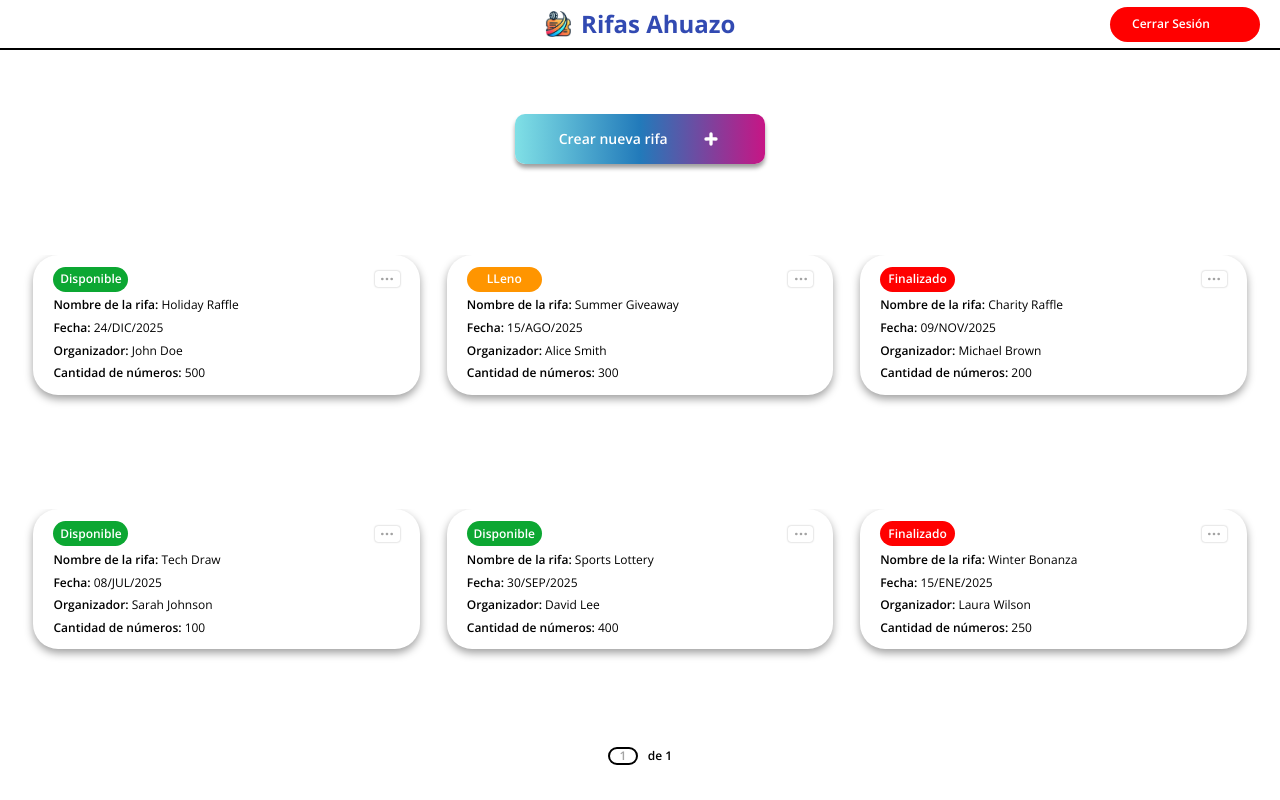
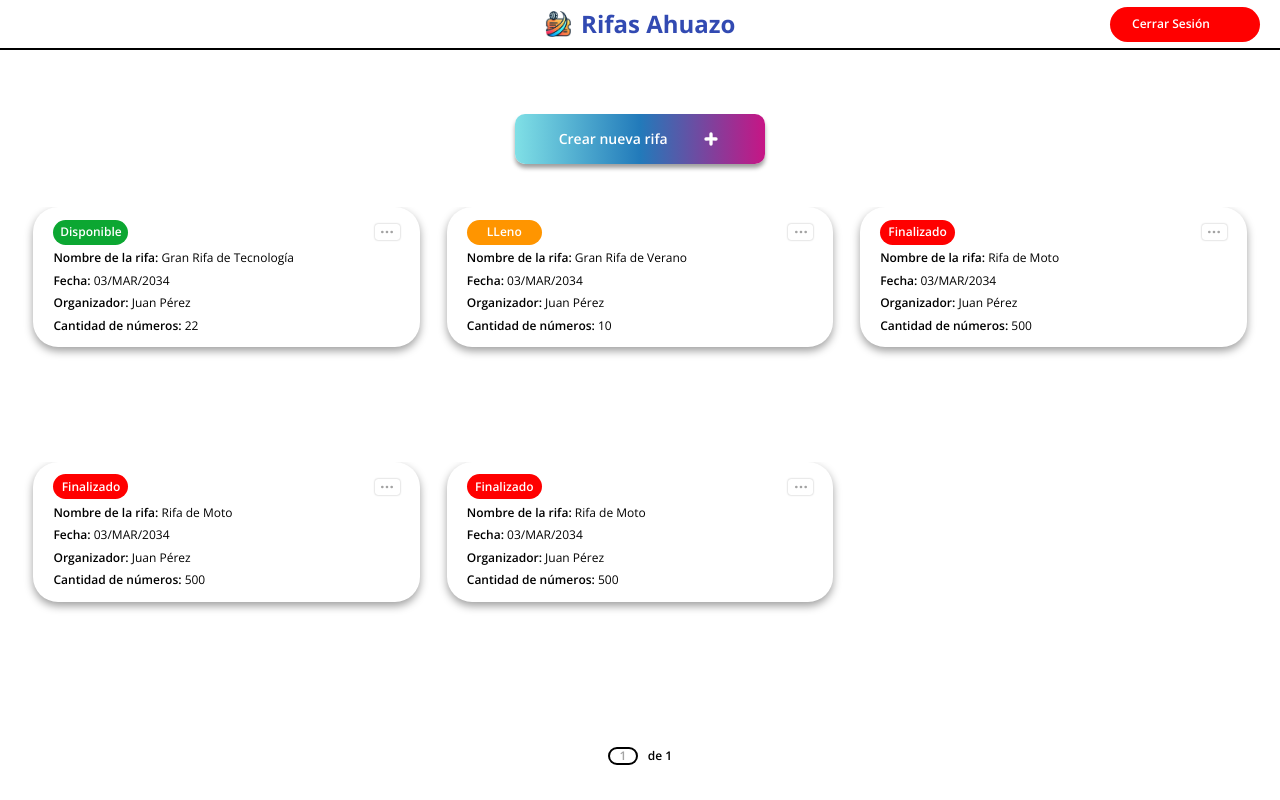
Before and after one commit to EL4toCAARMINE/RifasFront, a React (Vite) app: page /dashAdmin in a window 1280 px wide. Built offline with nearby package versions, Linux system fonts and the light colour scheme.

Commit message:
Ajustes antes de conectar con apis

```diff
--- a/src/components/admin/raffles.jsx
+++ b/src/components/admin/raffles.jsx
@@ -4,7 +4,7 @@ import { unixToStringYMD } from '../../utils/DateUnixFunctions';
 
 export default function Raffles({data}){
     const navigate = useNavigate();
-    const { id, raffleName, status, date, organizerName, numberOfTickets } = data;
+    const { id, raffleName, date, organizerName, numberOfTickets, winner, soldTickets} = data;
 
     const [statustext, setStatusText] = useState({
         text: "Status",
@@ -13,19 +13,16 @@ export default function Raffles({data}){
     const [optionsVisible, setOptionsVisible] = useState(false);
 
     useEffect(()=>{
-        switch (status) {
-            case 1:
-                setStatusText({text: "LLeno", color: "#ff9500"});
-                break;
-            case 2:
-                setStatusText({text: "Finalizado", color: "#ff0000"});
-                break;
-            case 3:
-                setStatusText({text: "Disponible", color: "#0CA732"});
-                break;
-            default:
-                setStatusText({text: "Status", color: "#A3A3A3"});
-                break;
+        if(winner){
+            setStatusText({text: "Finalizado", color: "#ff0000"});
+        }
+
+        if(soldTickets >= numberOfTickets && !winner){
+            setStatusText({text: "LLeno", color: "#ff9500"});
+        }
+
+        if(!winner && numberOfTickets > soldTickets){
+            setStatusText({text: "Disponible", color: "#0CA732"});
         }
     },[]);
 
--- a/src/screens/admin/AdminRaffle.jsx
+++ b/src/screens/admin/AdminRaffle.jsx
@@ -153,7 +153,7 @@ export default function AdminRaffle(){
         setDataRaffle({
             id: 6,
             raffleName: "Rifa de pantalla",
-            raffleLink: "https://www.rifasahuazo.com/rifa",
+            raffleLink: "https://www.rifasahuazo.com/raffleInstructions/6",
             canalW: "https://www.whatsapp.com/channel/canalrifa",
             date: 1738360000,
             raffled: false
--- a/src/screens/admin/DashAdmin.jsx
+++ b/src/screens/admin/DashAdmin.jsx
@@ -6,59 +6,56 @@ import Raffles from '../../components/admin/raffles';
 import Loader from '../../components/generals/Loader';
 import Pagination from "../../components/generals/pagination";
 
-export default function DashAdmin(){
+export default function DashAdmin() {
     const navigation = useNavigate();
 
     const [loaderIsVisible, setLoaderIsVisible] = useState(false);
 
     const [raffles, setRaffles] = useState([
         {
-          id: 1,
-          raffleName: "Holiday Raffle",
-          status: 3, // 1: "full", 2: "finished", 3: "available"
-          date: 1766601600, // UNIX
-          organizerName: "John Doe",
-          numberOfTickets: 500,
+            "id": 1,
+            "raffleName": "Gran Rifa de Tecnología",
+            "organizerName": "Juan Pérez",
+            "date": 2025033023,
+            "numberOfTickets": 22,
+            "winner": false,
+            "soldTickets": 21
         },
         {
-          id: 2,
-          raffleName: "Summer Giveaway",
-          status: 1, // 1: "full"
-          date: 1755273600, // UNIX
-          organizerName: "Alice Smith",
-          numberOfTickets: 300,
+            "id": 2,
+            "raffleName": "Gran Rifa de Verano",
+            "organizerName": "Juan Pérez",
+            "date": 2025033023,
+            "numberOfTickets": 10,
+            "winner": false,
+            "soldTickets": 10
         },
         {
-          id: 3,
-          raffleName: "Charity Raffle",
-          status: 2, // 2: "finished"
-          date: 1762723200, // UNIX
-          organizerName: "Michael Brown",
-          numberOfTickets: 200,
+            "id": 3,
+            "raffleName": "Rifa de Moto",
+            "organizerName": "Juan Pérez",
+            "date": 2025033023,
+            "numberOfTickets": 500,
+            "winner": true,
+            "soldTickets": 1
         },
         {
-          id: 4,
-          raffleName: "Tech Draw",
-          status: 3, // 3: "available"
-          date: 1751990400, // UNIX
-          organizerName: "Sarah Johnson",
-          numberOfTickets: 100,
+            "id": 3,
+            "raffleName": "Rifa de Moto",
+            "organizerName": "Juan Pérez",
+            "date": 2025033023,
+            "numberOfTickets": 500,
+            "winner": true,
+            "soldTickets": 1
         },
         {
-          id: 5,
-          raffleName: "Sports Lottery",
-          status: 3, // 3: "available"
-          date: 1759219200, // UNIX
-          organizerName: "David Lee",
-          numberOfTickets: 400,
-        },
-        {
-          id: 6,
-          raffleName: "Winter Bonanza",
-          status: 2, // 2: "finished"
-          date: 1736899200, // UNIX
-          organizerName: "Laura Wilson",
-          numberOfTickets: 250,
+            "id": 3,
+            "raffleName": "Rifa de Moto",
+            "organizerName": "Juan Pérez",
+            "date": 2025033023,
+            "numberOfTickets": 500,
+            "winner": true,
+            "soldTickets": 1
         }
     ]);
 
@@ -92,21 +89,21 @@ export default function DashAdmin(){
                     colorBg={"#FF0000"}
                     colorBgH={"#dc2626"}
                     txt={"Cerrar Sesión"}
-                    action={()=>logOut()}
-                    styles={{justifyContent: "space-evenly", borderRadius: 25, position: "absolute", right: 20, width: 150, height: 35}}
+                    action={() => logOut()}
+                    styles={{ justifyContent: "space-evenly", borderRadius: 25, position: "absolute", right: 20, width: 150, height: 35 }}
                 >
-                    <svg xmlns="http://www.w3.org/2000/svg" width="1.6rem" height="1.6rem" viewBox="0 0 24 24"><g fill="none" stroke="#ffffff" strokeLinecap="round" strokeLinejoin="round" strokeWidth="2"><path strokeDasharray="36" strokeDashoffset="36" d="M12 4h-7c-0.55 0 -1 0.45 -1 1v14c0 0.55 0.45 1 1 1h7"><animate fill="freeze" attributeName="stroke-dashoffset" dur="0.5s" values="36;0"/></path><path strokeDasharray="14" strokeDashoffset="14" d="M9 12h11.5"><animate fill="freeze" attributeName="stroke-dashoffset" begin="0.6s" dur="0.2s" values="14;0"/></path><path strokeDasharray="6" strokeDashoffset="6" d="M20.5 12l-3.5 -3.5M20.5 12l-3.5 3.5"><animate fill="freeze" attributeName="stroke-dashoffset" begin="0.8s" dur="0.2s" values="6;0"/></path></g></svg>
+                    <svg xmlns="http://www.w3.org/2000/svg" width="1.6rem" height="1.6rem" viewBox="0 0 24 24"><g fill="none" stroke="#ffffff" strokeLinecap="round" strokeLinejoin="round" strokeWidth="2"><path strokeDasharray="36" strokeDashoffset="36" d="M12 4h-7c-0.55 0 -1 0.45 -1 1v14c0 0.55 0.45 1 1 1h7"><animate fill="freeze" attributeName="stroke-dashoffset" dur="0.5s" values="36;0" /></path><path strokeDasharray="14" strokeDashoffset="14" d="M9 12h11.5"><animate fill="freeze" attributeName="stroke-dashoffset" begin="0.6s" dur="0.2s" values="14;0" /></path><path strokeDasharray="6" strokeDashoffset="6" d="M20.5 12l-3.5 -3.5M20.5 12l-3.5 3.5"><animate fill="freeze" attributeName="stroke-dashoffset" begin="0.8s" dur="0.2s" values="6;0" /></path></g></svg>
                 </Btn>
             </HeaderAdmin>
 
-            <div style={{height:50}}></div>
+            <div style={{ height: 50 }}></div>
 
             <main>
                 <div className="topR">
                     <Btn
                         reverse={true}
                         size={"1.4rem"}
-                        action={()=>goToCreate()}
+                        action={() => goToCreate()}
                         styles={{
                             justifyContent: "space-evenly",
                             width: 250,
@@ -117,7 +114,7 @@ export default function DashAdmin(){
                         colorBg={"linear-gradient(90deg, #80E0E6 0%, #227ABA 50%, #C71585 100%)"}
                         colorBgH={"linear-gradient(90deg, #C71585 0%, #227ABA 50%, #80E0E6 100%)"}
                     >
-                        <svg xmlns="http://www.w3.org/2000/svg" width="2rem" height="2rem" viewBox="0 0 24 24"><path fill="#ffffff" d="M18 10h-4V6a2 2 0 0 0-4 0l.071 4H6a2 2 0 0 0 0 4l4.071-.071L10 18a2 2 0 0 0 4 0v-4.071L18 14a2 2 0 0 0 0-4"/></svg>
+                        <svg xmlns="http://www.w3.org/2000/svg" width="2rem" height="2rem" viewBox="0 0 24 24"><path fill="#ffffff" d="M18 10h-4V6a2 2 0 0 0-4 0l.071 4H6a2 2 0 0 0 0 4l4.071-.071L10 18a2 2 0 0 0 4 0v-4.071L18 14a2 2 0 0 0 0-4" /></svg>
                     </Btn>
                 </div>
                 {raffles ?
@@ -126,20 +123,20 @@ export default function DashAdmin(){
                             return <Raffles key={index} data={raffle} />
                         })}
                     </div>
-                :
+                    :
                     <div className="midRN">
-                        <svg xmlns="http://www.w3.org/2000/svg" width="16rem" height="16rem" viewBox="0 0 24 24"><g fill="none" stroke="#A3a3a3" stroke-width="1.5"><circle cx="12" cy="12" r="2"/><path stroke-linecap="round" d="M12 10c5 0 4.6 12-3 12"/><path stroke-linecap="round" d="M12.312 14c-5 0-4.6-12 3-12"/><path stroke-linecap="round" d="M10 12.312c0-2.78 3.707-3.89 7-3.024m5 6.024c0-1.97-.806-3.456-2-4.49M14 12c0 2.779-3.707 3.89-7 3.024M2 9c0 1.68.586 3.008 1.5 4.004"/></g></svg>
+                        <svg xmlns="http://www.w3.org/2000/svg" width="16rem" height="16rem" viewBox="0 0 24 24"><g fill="none" stroke="#A3a3a3" stroke-width="1.5"><circle cx="12" cy="12" r="2" /><path stroke-linecap="round" d="M12 10c5 0 4.6 12-3 12" /><path stroke-linecap="round" d="M12.312 14c-5 0-4.6-12 3-12" /><path stroke-linecap="round" d="M10 12.312c0-2.78 3.707-3.89 7-3.024m5 6.024c0-1.97-.806-3.456-2-4.49M14 12c0 2.779-3.707 3.89-7 3.024M2 9c0 1.68.586 3.008 1.5 4.004" /></g></svg>
                         <p>Aún no has creado rifas</p>
                     </div>
                 }
 
                 {raffles &&
                     <div className="bottomR">
-                        <Pagination page={page} setPage={setPage} forPage={forPage} arrLength={raffles.length}/>
+                        <Pagination page={page} setPage={setPage} forPage={forPage} arrLength={raffles.length} />
                     </div>
                 }
             </main>
-            <Loader visible={loaderIsVisible}/>
+            <Loader visible={loaderIsVisible} />
         </div>
     );
 }
--- a/src/screens/users/SearchTicket.jsx
+++ b/src/screens/users/SearchTicket.jsx
@@ -114,6 +114,7 @@ export default function SearchTicket(){
         };
     }, [searchText]);
 
+    // recuerda ejecutar el llamado a la api de las 2 pantallas anteriores
     // Verificar que la rifa exista
     useEffect(() => {
       if (idRaffle > 6) {
--- a/src/styles/styles-admin/_dashAdmin.scss
+++ b/src/styles/styles-admin/_dashAdmin.scss
@@ -32,8 +32,8 @@
             width: 100%;
             display: flex;
             flex-direction: row;
-            justify-content: space-between;
-            align-items: center;
+            justify-content: flex-start;
+            align-items: flex-start;
             padding: 20px;
         }
 
```
